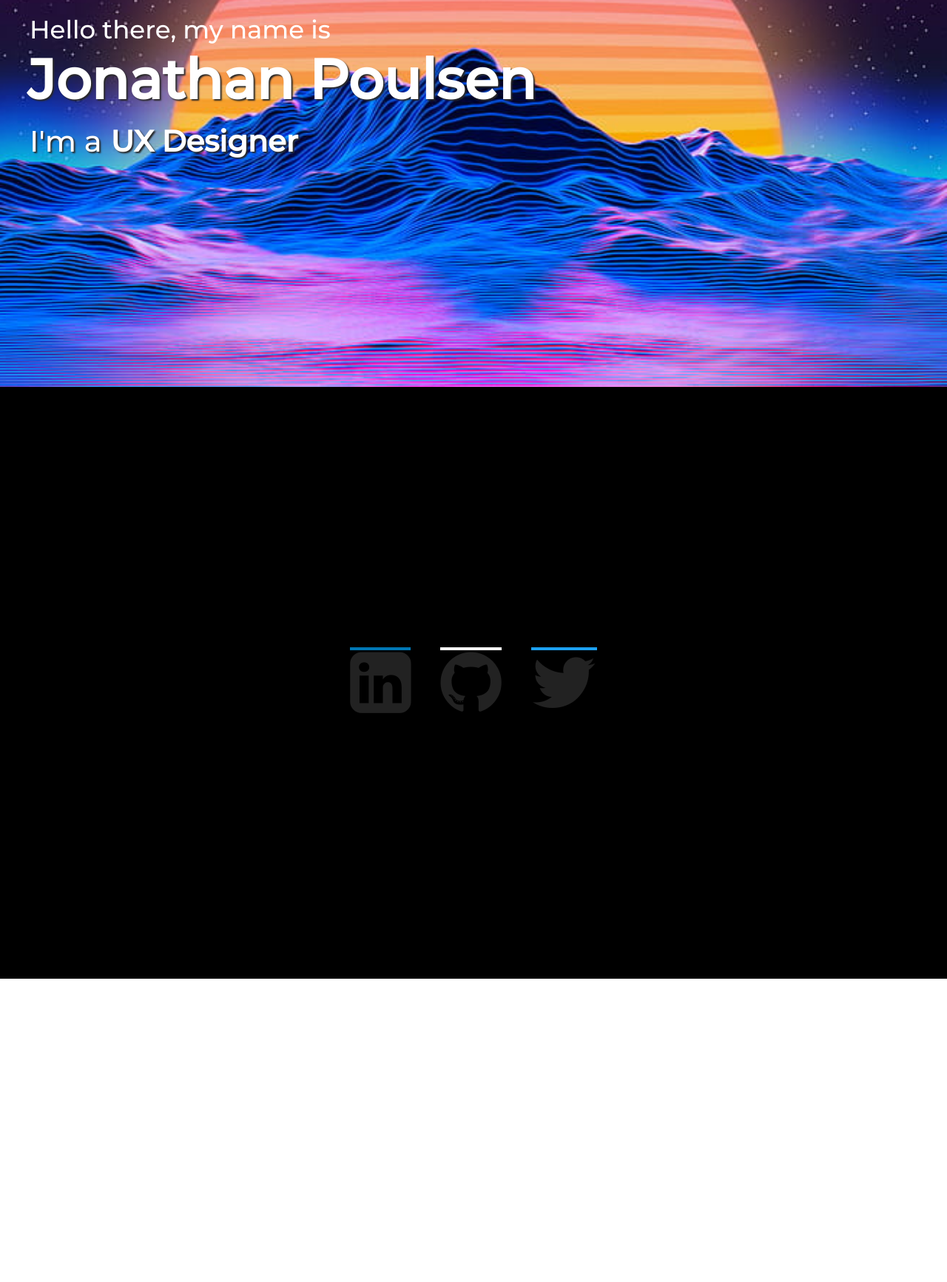
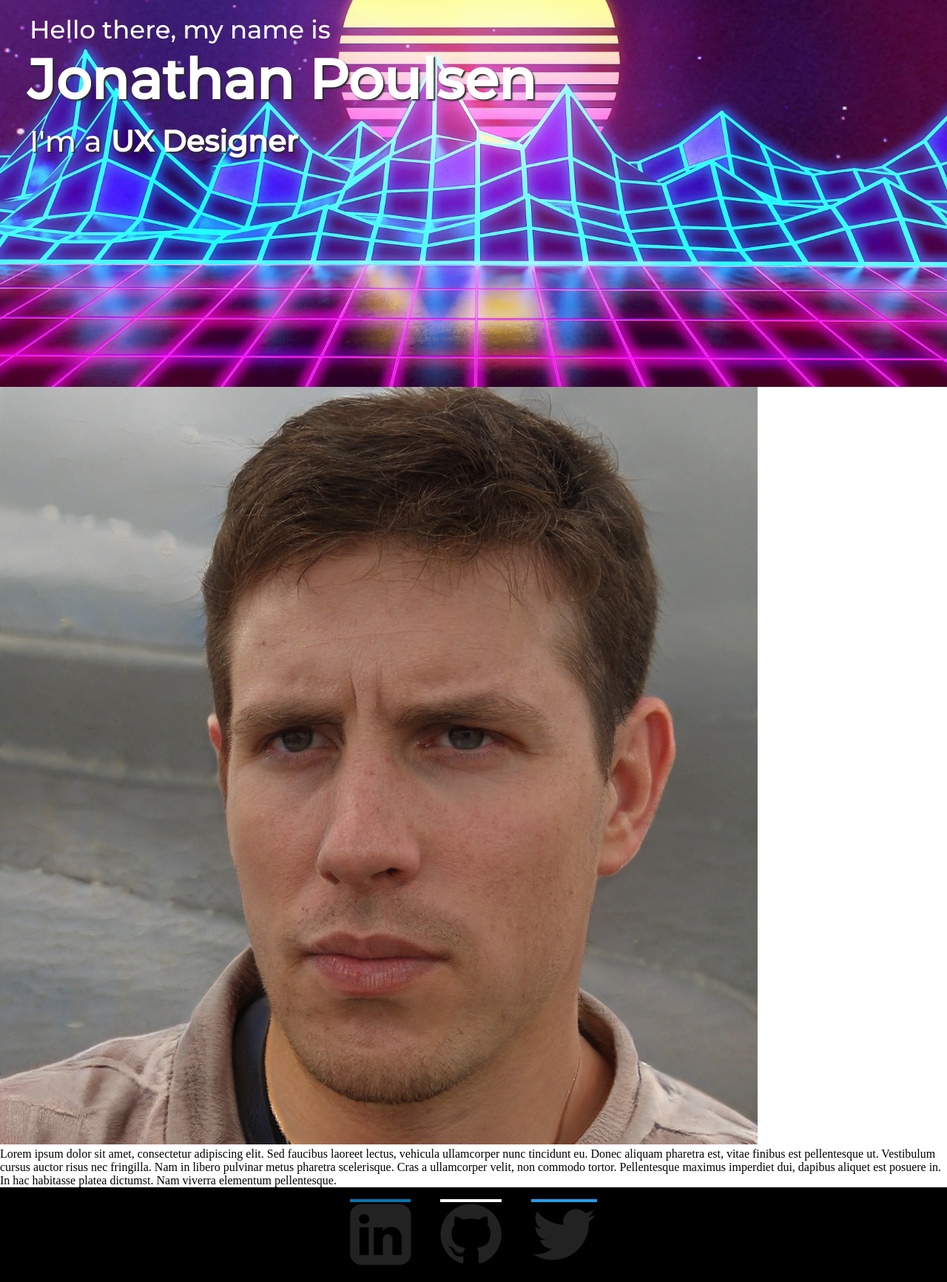
Before and after one commit to Jonathanpou/about-me-website, a plain HTML site: page index.html in a window 1280 px wide. Shown: the part 277-2010 px from the top of the page at 74% size. Before the commit the page ends 1600 px from the top, so only its background shows below. Drawn offline with Linux system fonts and the light colour scheme.

Commit message:
small fixes and start of about me section

```diff
--- a/index.html
+++ b/index.html
@@ -16,8 +16,8 @@
         <nav>
             <ul class="nav__links">
                 <li><a href="#home">Home</a></li>
-                <li><a href="#">About</a></li>
-                <li><a href="#">Skills</a></li>
+                <li><a href="#about">About</a></li>
+                <li><a href="#skills">Skills</a></li>
             </ul>
         </nav>
         <a class="cta" href="#" ><button>Contact</button></a>
@@ -36,7 +36,7 @@
                         <div class="element">Student</div>
                         <div class="element">Web Developer</div>
                         <div class="element">UX Designer</div>
-                        <div class="element">Happy</div>
+                        <div class="element">Prime candidate</div>
                       </div>
                     </div>
                   </div>
@@ -44,7 +44,39 @@
               </class>
         </div>
     </div>
+</section>
 
+<section class="about" id="about">
+    <div class="max-width">
+        <div class="about__content">
+            <div class="columm left">
+                <img src="/resurces/image.jpeg" alt="profile">
+            </div>
+            <div class="column right">
+                <div class="text">
+                    <p>
+                        Lorem ipsum dolor sit amet, consectetur adipiscing elit.
+                        Sed faucibus laoreet lectus, vehicula ullamcorper nunc tincidunt eu.
+                        Donec aliquam pharetra est, vitae finibus est pellentesque ut.
+                        Vestibulum cursus auctor risus nec fringilla.
+                        Nam in libero pulvinar metus pharetra scelerisque.
+                        Cras a ullamcorper velit, non commodo tortor.
+                        Pellentesque maximus imperdiet dui, dapibus aliquet est posuere in.
+                        In hac habitasse platea dictumst. Nam viverra elementum pellentesque.
+                    </p>
+                </div>
+            </div>
+        </div>
+    </div>
+</section>
+
+<section class="skills" id="skillsabout">
+    <div class="max-width">
+         <class class="skills__content">
+             <div>
+
+             </div>
+    </div>
 </section>
 
 <footer>
--- a/styles.css
+++ b/styles.css
@@ -9,6 +9,8 @@
 html {
     scroll-behavior: smooth;
 }
+
+/* navbar */
 li, a, button {
     font-family: "Montserrat", sans-serif;
     font-weight: 500;
@@ -20,6 +22,7 @@ li, a, button {
 header {
     display: flex;
     position: fixed;
+    z-index:1;
     width: 100%;
     justify-content: flex-end;
     align-items: center;
@@ -72,10 +75,10 @@ button:hover {
     background-color: rgba(220, 20, 60, 0.8);
 }
 
-
+/* homepage */
 .home {
     display: flex;
-    background: url("resurces/outrun-vaporwave-hd-wallpaper-preview.jpg") no-repeat center;
+    background: url("resurces/neon-background.jpg") no-repeat center;
     height: 100vh;
     background-size: cover;
     background-attachment: fixed;
@@ -99,6 +102,8 @@ button:hover {
     text-shadow: 2px 2px 2px #292929;
 }
 
+
+/*wordCarousel*/
 @import url(https://fonts.googleapis.com/css?family=Open+Sans:700,400);
 
 .carousel {
@@ -180,11 +185,13 @@ button:hover {
     }
 }
 
+
+/*footer*/
 footer {
     display: flex;
     justify-content: center;
     align-items: center;
-    min-height: 100vh;
+    min-height: 16vh;
     background: #000;
 }
 footer ul {
```
Also changed, not shown: resurces/image.jpeg (added), resurces/neon-background.jpg (added), resurces/outrun-vaporwave-hd-wallpaper-preview.jpg (deleted). Lines whose indentation alone changed are shown as unchanged.
